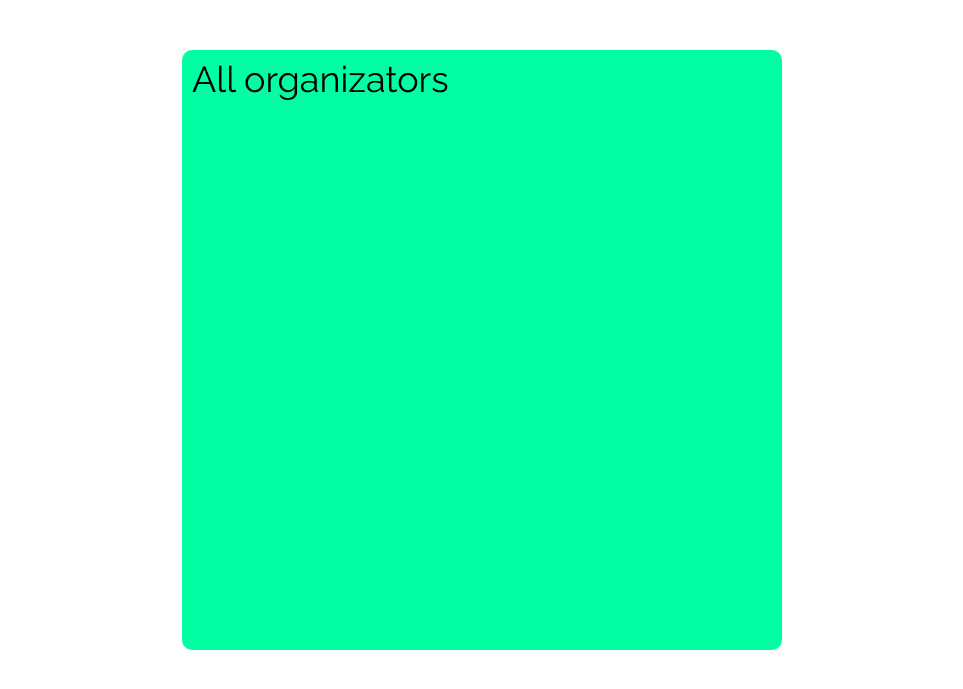
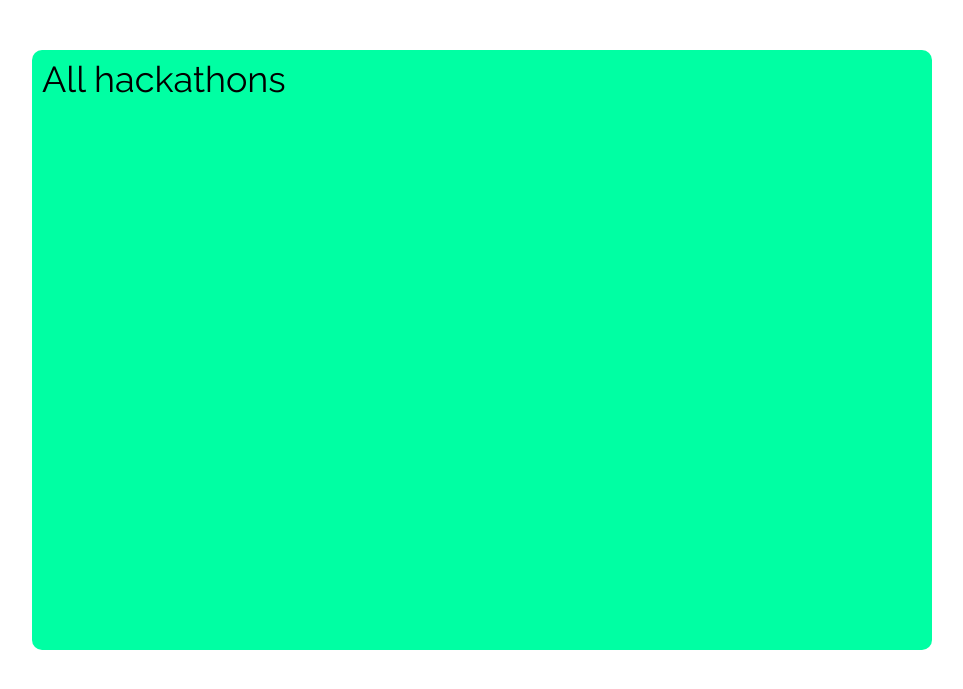
Before and after one commit to pawel-talar/AtoHack, a Django app: page / in a window 1280 px wide. Shown: the part 54-743 px from the top of the page, without its empty margins (158-1121 px from the left). Run offline with Django 3.2, Linux system fonts and the light colour scheme; data that the repository does not hold is empty; some libraries are stand-ins or nearby versions; some web fonts are replaced.

Commit message:
Fixes of hackathons

```diff
--- a/hacktomate/hackathons/templates/hackathons/index.html
+++ b/hacktomate/hackathons/templates/hackathons/index.html
@@ -2,8 +2,8 @@
 
 {% block content %}
 
-<div class="container" style="margin-top: 50px; width: 600px; height: 600px; background-color: #00ffa3; padding: 10px; border-radius: 10px">
-<h1>All events</h1>
+<div class="container" style="margin-top: 50px; width: 900px; height: 600px; background-color: #00ffa3; padding: 10px; border-radius: 10px">
+<h1>All hackathons</h1>
     <ul>
         {% for event in events %}
         <li>{{ event.name }} {{event.text}}</li>
--- a/hacktomate/hackathons/templates/hackathons/navbar.html
+++ b/hacktomate/hackathons/templates/hackathons/navbar.html
@@ -3,7 +3,7 @@
     <div class="col-sm-2 col-xs-12">
       {% load static %}
       <div id="gtco-logo">
-        <a href="index.html">
+        <a href="/">
           <!-- <img src="{% static "hackathons/images/logo.png" %}" alt="Free HTML5 Website Template by FreeHTML5.co"> -->
           HackTomate
         </a>
--- a/hacktomate/hackathons/urls.py
+++ b/hacktomate/hackathons/urls.py
@@ -7,15 +7,6 @@ from hacktomate import settings
 from . import views
 
 urlpatterns = [
-    #empty page
     path('', views.index, name='index'),
-
-    #page listing all organizators
-    #page with hackathons created by specific organization
-
-    #page listing all tags
-    #page for adding a new tag
-
-    #page for adding new hackathons (restricted)
-
+    path('register', views.register, name='register'),
 ] + static(settings.STATIC_URL, document_root=settings.STATIC_ROOT)
--- a/hacktomate/hackathons/views.py
+++ b/hacktomate/hackathons/views.py
@@ -7,15 +7,17 @@ from django.http import HttpResponse
 from .models import Hackathon
 from .forms import HackathonForm
 
+
 def index(request):
     request.session['logged_in'] = True
     request.session['id'] = 1
     events = Hackathon.objects.all()
     if request.session['logged_in']:
-        return render(request, 'organizer/index.html', {'events':[{
+        return render(request, 'hackathons/index.html', {'events':[{
             'name': event.name,
             'text': event.text
         } for event in events]})
+
 
 def register(request):
     if request.method == 'POST':
@@ -28,4 +30,4 @@ def register(request):
                 form = HackathonForm()
     else:
         form = HackathonForm()
-    return render(request, 'hackatons/register.html', {'form': form})
+    return render(request, 'hackathons/register.html', {'form': form})
--- a/hacktomate/hacktomate/urls.py
+++ b/hacktomate/hacktomate/urls.py
@@ -20,9 +20,11 @@ from django.urls import path, include
 from django.conf.urls.static import static
 from . import settings
 
+
 urlpatterns = [
+    path('', include('hackathons.urls')),
+    path('hackathons/', include('hackathons.urls')),
     path('admin/', admin.site.urls),
-    path(r'', include('hackathons.urls')),
     path('user/', include('user.urls')),
     path('organizer/', include('organizer.urls')),
 ]
--- a/hacktomate/organizer/templates/organizer/index.html
+++ b/hacktomate/organizer/templates/organizer/index.html
@@ -2,7 +2,7 @@
 
 {% block content %}
 
-<div class="container" style="margin-top: 50px; width: 600px; height: 600px; background-color: #00ffa3; padding: 10px; border-radius: 10px">
+<div class="container" style="margin-top: 50px; width: 900px; height: 600px; background-color: #00ffa3; padding: 10px; border-radius: 10px">
 <h1>All organizators</h1>
     <ul>
         {% for org in orgs %}
```
Also changed, not shown: hacktomate/hackathons/templates/hackathons/register.html (renamed from hacktomate/user/templates/user/index.html, +7 -8 lines), hacktomate/hackathons/migrations/0001_initial.py (added).
